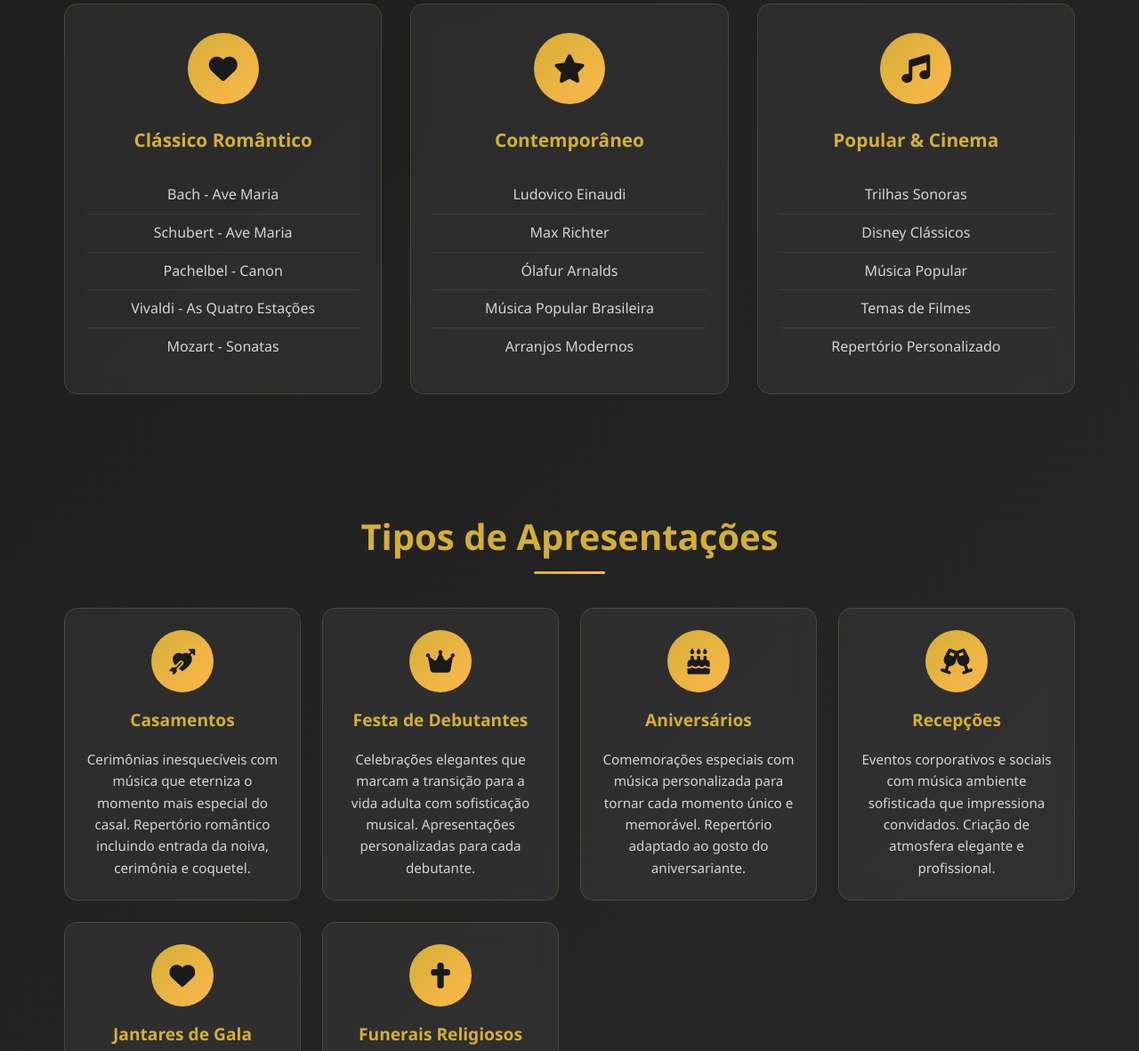
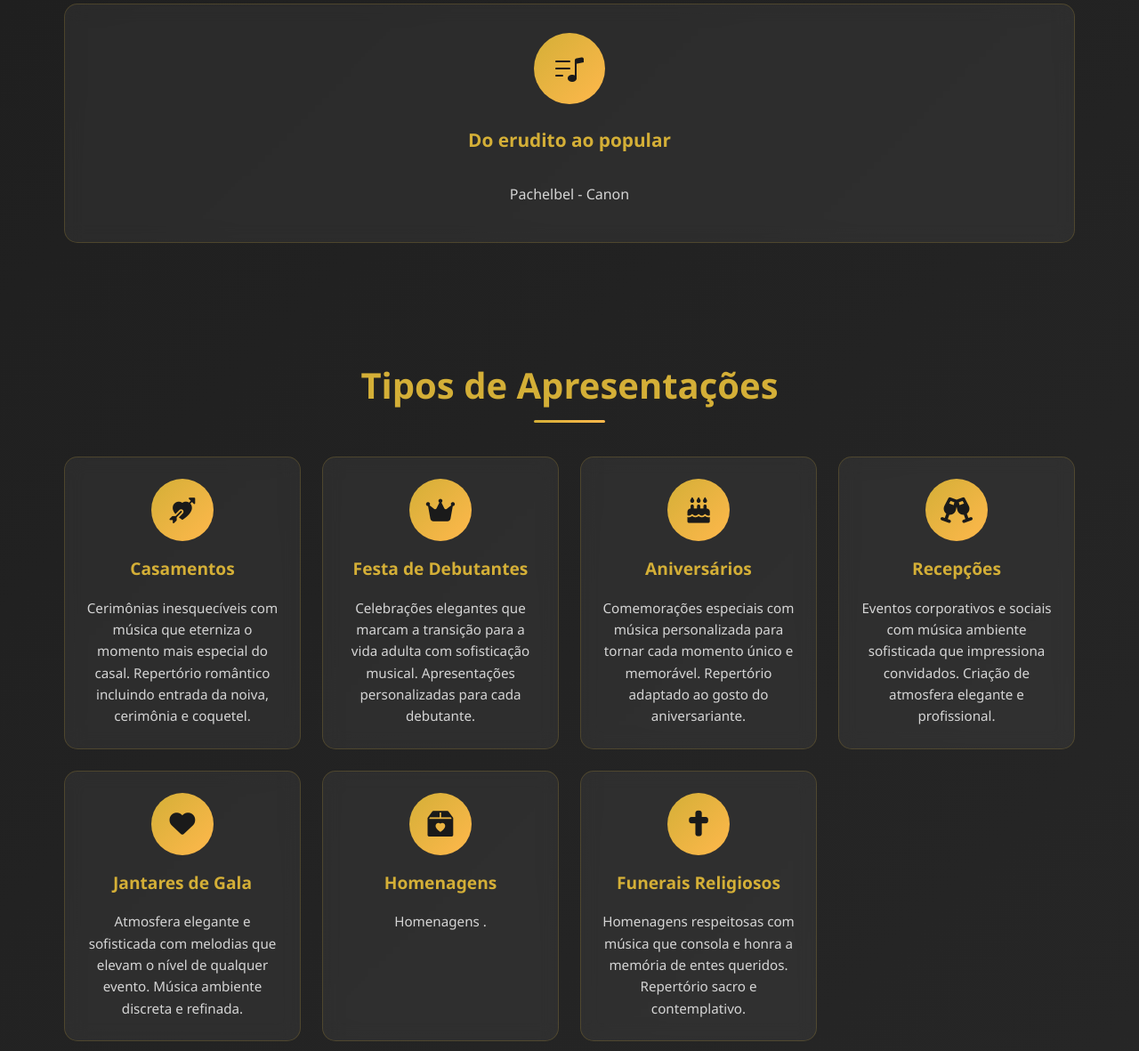
Before and after one commit to Nansinyx26/Fabricio-Porto-Violinista, a plain HTML site: page index.html in a window 1280 px wide. Shown: the part 1727-2908 px from the top of the page at 89% size. Drawn offline with nearby package versions, Linux system fonts and the light colour scheme.

Commit message:
Update index.html

```diff
--- a/index.html
+++ b/index.html
@@ -388,44 +388,13 @@
             <div class="repertoire-grid" role="list">
                 <article class="repertoire-card" role="listitem">
                     <div class="card-icon" aria-hidden="true">
-                        <i class="fas fa-heart"></i>
+                        <i class="bi bi-music-note-list"></i>
                     </div>
-                    <h3>Clássico Romântico</h3>
+                    <h3>Do erudito ao popular </h3>
                     <ul>
-                        <li>Bach - Ave Maria</li>
-                        <li>Schubert - Ave Maria</li>
                         <li>Pachelbel - Canon</li>
-                        <li>Vivaldi - As Quatro Estações</li>
-                        <li>Mozart - Sonatas</li>
-                    </ul>
-                </article>
 
-                <article class="repertoire-card" role="listitem">
-                    <div class="card-icon" aria-hidden="true">
-                        <i class="fas fa-star"></i>
-                    </div>
-                    <h3>Contemporâneo</h3>
-                    <ul>
-                        <li>Ludovico Einaudi</li>
-                        <li>Max Richter</li>
-                        <li>Ólafur Arnalds</li>
-                        <li>Música Popular Brasileira</li>
-                        <li>Arranjos Modernos</li>
-                    </ul>
-                </article>
 
-                <article class="repertoire-card" role="listitem">
-                    <div class="card-icon" aria-hidden="true">
-                        <i class="fas fa-music"></i>
-                    </div>
-                    <h3>Popular & Cinema</h3>
-                    <ul>
-                        <li>Trilhas Sonoras</li>
-                        <li>Disney Clássicos</li>
-                        <li>Música Popular</li>
-                        <li>Temas de Filmes</li>
-                        <li>Repertório Personalizado</li>
-                    </ul>
                 </article>
             </div>
         </section>
@@ -475,6 +444,14 @@
                         <p>Atmosfera elegante e sofisticada com melodias que elevam o nível de qualquer evento. Música ambiente discreta e refinada.</p>
                     </article>
 
+                     <article class="performance-card" role="listitem">
+                        <div class="performance-icon" aria-hidden="true">
+                            <i class="bi bi-box2-heart-fill"></i>
+                        </div>
+                        <h3>Homenagens</h3>
+                        <p>Homenagens .</p>
+                    </article>
+
                     <article class="performance-card" role="listitem">
                         <div class="performance-icon" aria-hidden="true">
                             <i class="fas fa-cross"></i>
@@ -482,6 +459,7 @@
                         <h3>Funerais Religiosos</h3>
                         <p>Homenagens respeitosas com música que consola e honra a memória de entes queridos. Repertório sacro e contemplativo.</p>
                     </article>
+
                 </div>
             </div>
         </section>
@@ -718,7 +696,7 @@
 
     ],
     "openingHours": "Mo-Su 08:00-20:00",
-    "priceRange": "R$1200",
+    "priceRange": " a partir de R$1200",
     "paymentAccepted": "Cash, Credit Card, Bank Transfer",
     "areaServed": [
         "São Paulo",
```
